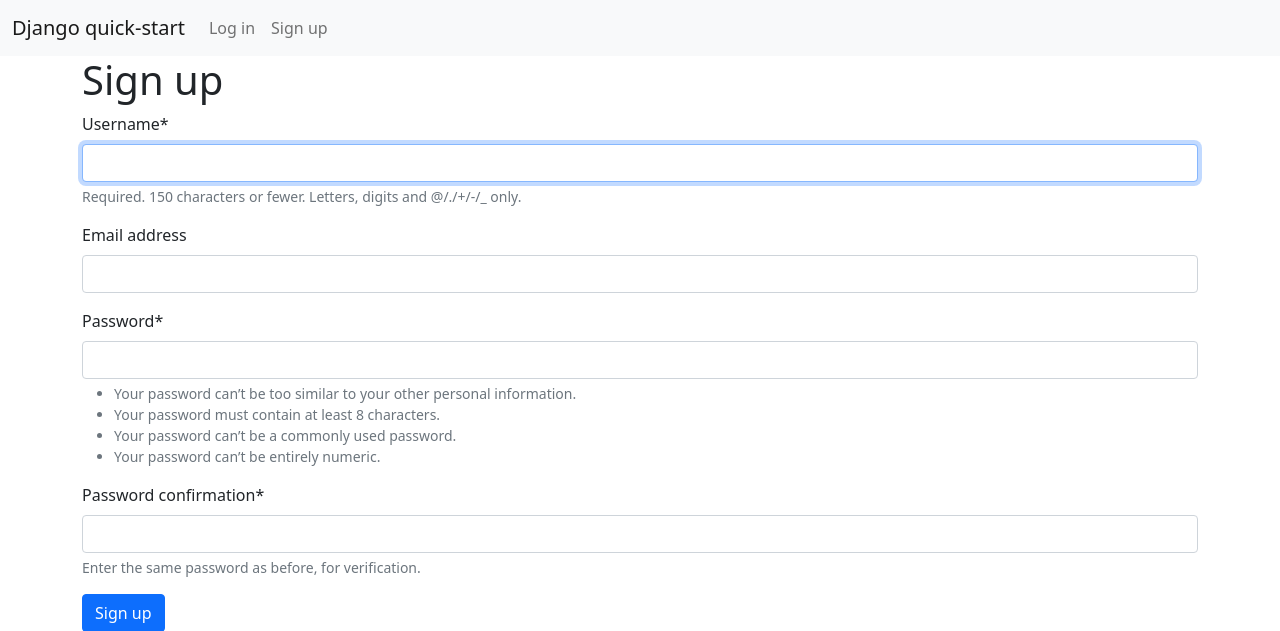
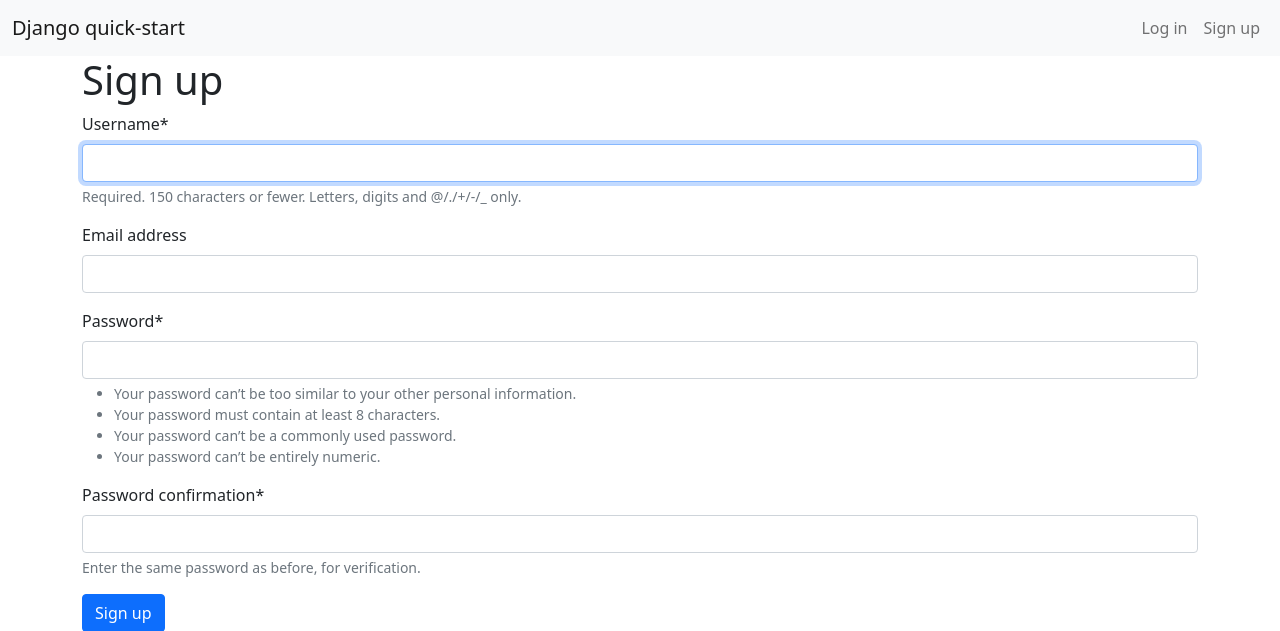
Before and after one commit to brylie/django-bootstrap-quick-start, a Django app: page /accounts/signup/ in a window 1280 px wide. Shown: the top 631 px of the page. Run offline with Django 4.2, Linux system fonts and the light colour scheme; some libraries are stand-ins or nearby versions.

Commit message:
Move menu links to navbar end

```diff
--- a/project/templates/navigation.html
+++ b/project/templates/navigation.html
@@ -5,7 +5,7 @@
             <span class="navbar-toggler-icon"></span>
         </button>
         <div class="collapse navbar-collapse" id="navbarSupportedContent">
-            <ul class="navbar-nav me-auto mb-2 mb-lg-0">
+            <ul class="navbar-nav ms-auto mb-2 mb-lg-0">
                 {% if user.is_authenticated %}
                     <li class="nav-item">
                         <a class="nav-link" href="{% url 'logout' %}">Log out</a>
```
